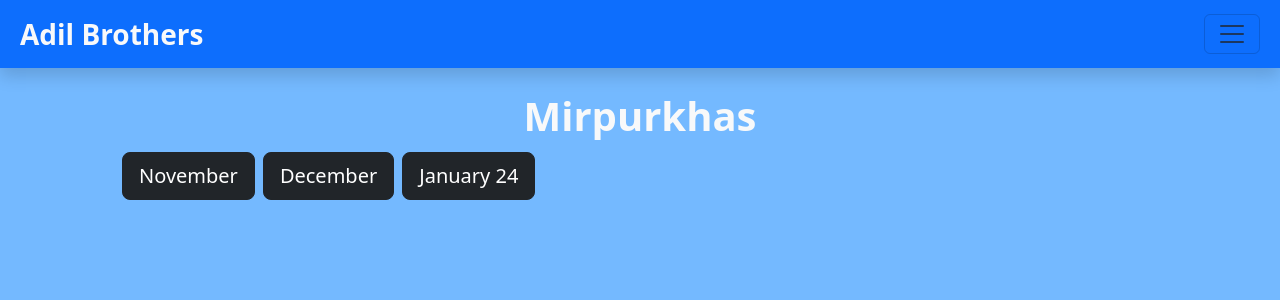
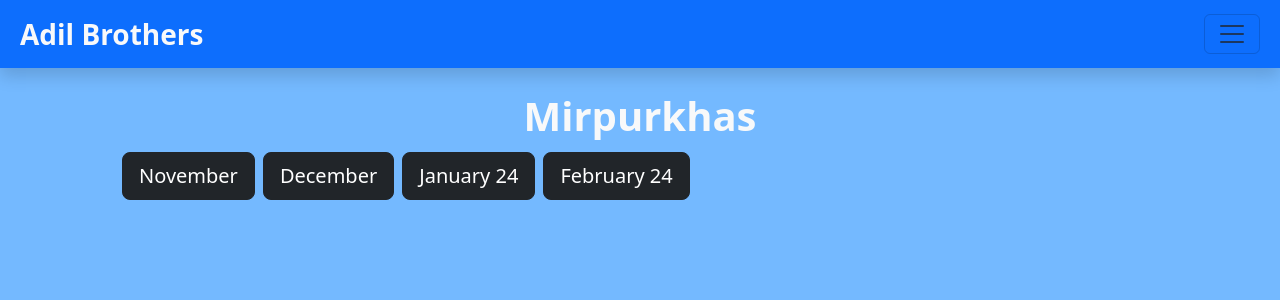
Before and after one commit to digitalrehman/Bussiness-Managment, a React (Vite) app: page /Mirpurkhas in a window 1280 px wide. Shown: the top 300 px of the page. Built offline with nearby package versions, Linux system fonts and the light colour scheme.

Commit message:
Update Mirpurkhas.jsx

```diff
--- a/src/Componentes/Mirpurkhas/Mirpurkhas.jsx
+++ b/src/Componentes/Mirpurkhas/Mirpurkhas.jsx
@@ -19,6 +19,9 @@ const Mirpurkhas = () => {
             <Link to={"/JanuaryMir24"} className="btn btn-dark btn-lg m-1">
               January 24
             </Link>
+               <Link to={"/Feberuary"} className="btn btn-dark btn-lg m-1">
+              February 24
+            </Link>
           </div>
         </div>
       </div>
```
